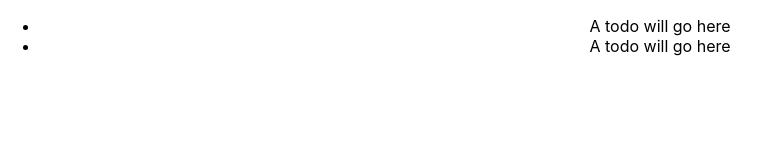
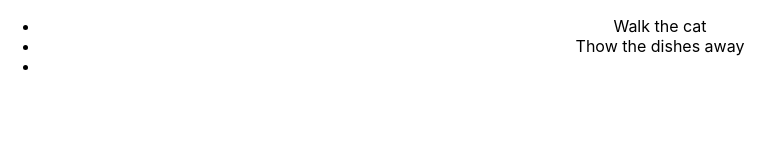
Before and after one commit to 8982osh/react-to-do, a React (Create React App) app: page / in a window 1280 px wide. Shown: the top 160 px of the page, without its empty margins (0-784 px from the left). Built offline with nearby package versions, Linux system fonts and the light colour scheme.

Commit message:
Checkpoint #7 React state and props

```diff
--- a/src/App.js
+++ b/src/App.js
@@ -3,12 +3,23 @@
 import ToDo from './components/ToDo.js';
 
  class App extends Component {
+  constructor(props) {
+    super(props);
+    this.state = {
+      todos: [
+        { description: 'Walk the cat', isCompleted: true },
+        { description: 'Thow the dishes away', isCompleted: false },
+        { descriptoin: 'Buy new dishes', isCompleted: false }
+      ]
+    };
+  }
    render() {
      return (
        <div className="App">
         <ul>
-          <ToDo />
-          <ToDo />
+          { this.state.todos.map( (todo, index) =>
+            <ToDo key={ index } description={ todo.description } isCompleted={ todo.isCompleted } />
+            )}
         </ul>
        </div>
      );
--- a/src/components/ToDo.js
+++ b/src/components/ToDo.js
@@ -3,7 +3,7 @@
 class ToDo extends Component {
 	render () {
 		return (
-			<li> A todo will go here </li>
+			<li>{ this.props.description }</li>
 		);
 	}
 }
```
